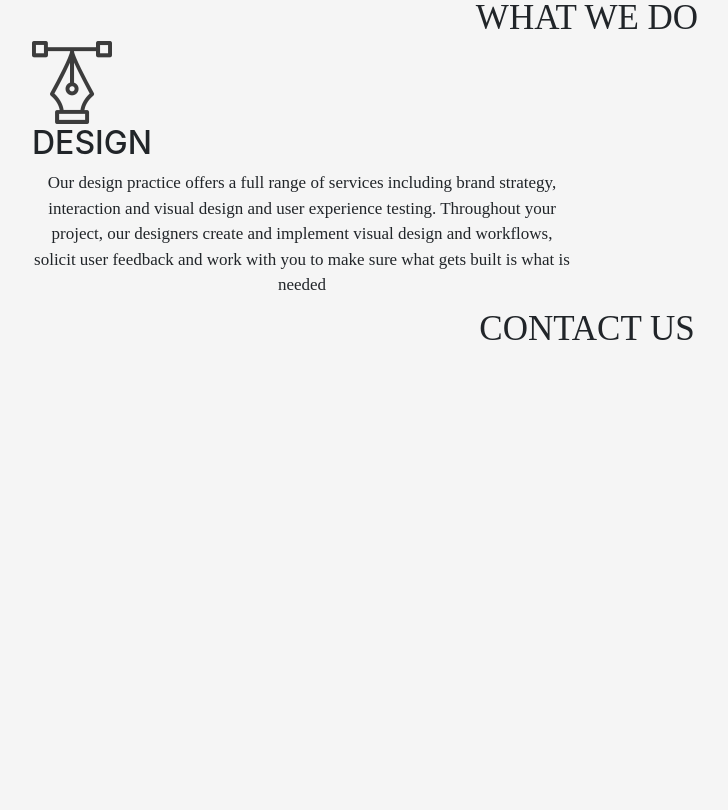
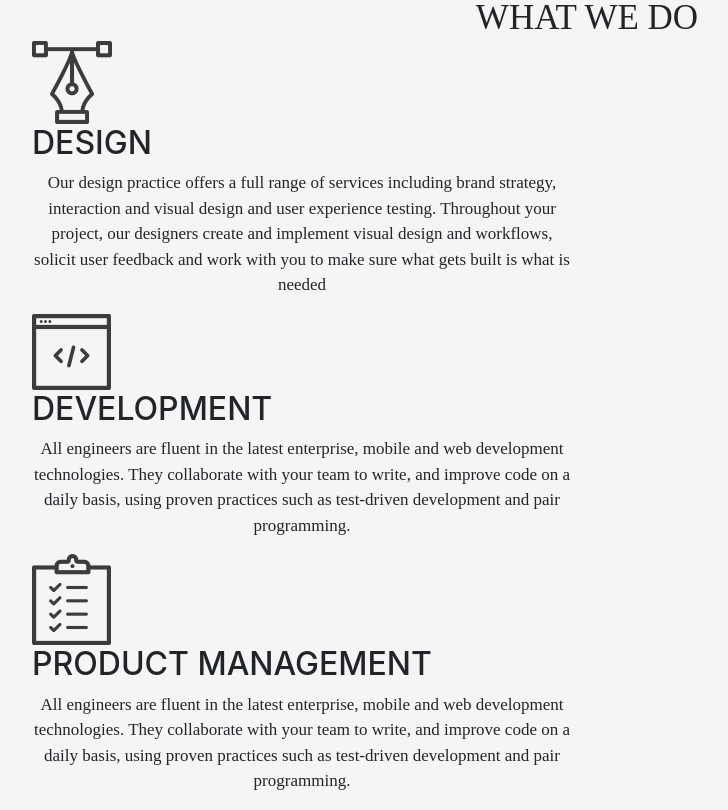
Before and after one commit to Nyagahisaac/DELANI-STUDIO, a plain HTML site: page index.html in a window 1280 px wide. Shown: the part 1268-2078 px from the top of the page, without its empty margins (53-781 px from the left). Before the commit the page ends 1620 px from the top, so only its background shows below. Drawn offline with nearby package versions, Linux system fonts and the light colour scheme; a web font is replaced by a local one.

Commit message:
product management img& content

```diff
--- a/index.html
+++ b/index.html
@@ -91,7 +91,37 @@
                             </P>
                             </span>
                         </div>
+                        <div class="box-2">
+                            <span>
+                            <img src="/images/dev_icon.png" alt="Deelopment">
+                            <h2>DEVELOPMENT</h2>
+                            <p>
+                                All engineers are fluent in the latest enterprise, mobile and web development
+                                technologies.
 
+                                They collaborate with your team to write, and improve code on a daily basis, using
+                                proven
+                                practices such as test-driven development and pair programming.
+
+                            </p>
+                            </span>
+                        </div>
+                        <div class="box-3">
+                            <span>
+                            <img src="/images/product_icon.png" alt="Product Management">
+
+                            <h2>PRODUCT MANAGEMENT</h2>
+                            <p>
+                                All engineers are fluent in the latest enterprise, mobile and web development
+                                technologies.
+
+                                They collaborate with your team to write, and improve code on a daily basis, using
+                                proven
+                                practices such as test-driven development and pair programming.
+
+                            </p>
+                            </span>
+                        </div>
                     </div>
 
 
@@ -102,13 +132,7 @@
     </div>
     </div>
 
-    <div class="contact">
-        <div class="contact_text">
-            <h1>CONTACT US</h1>
 
-
-        </div>
-    </div>
 </body>
 
 </html>
```
